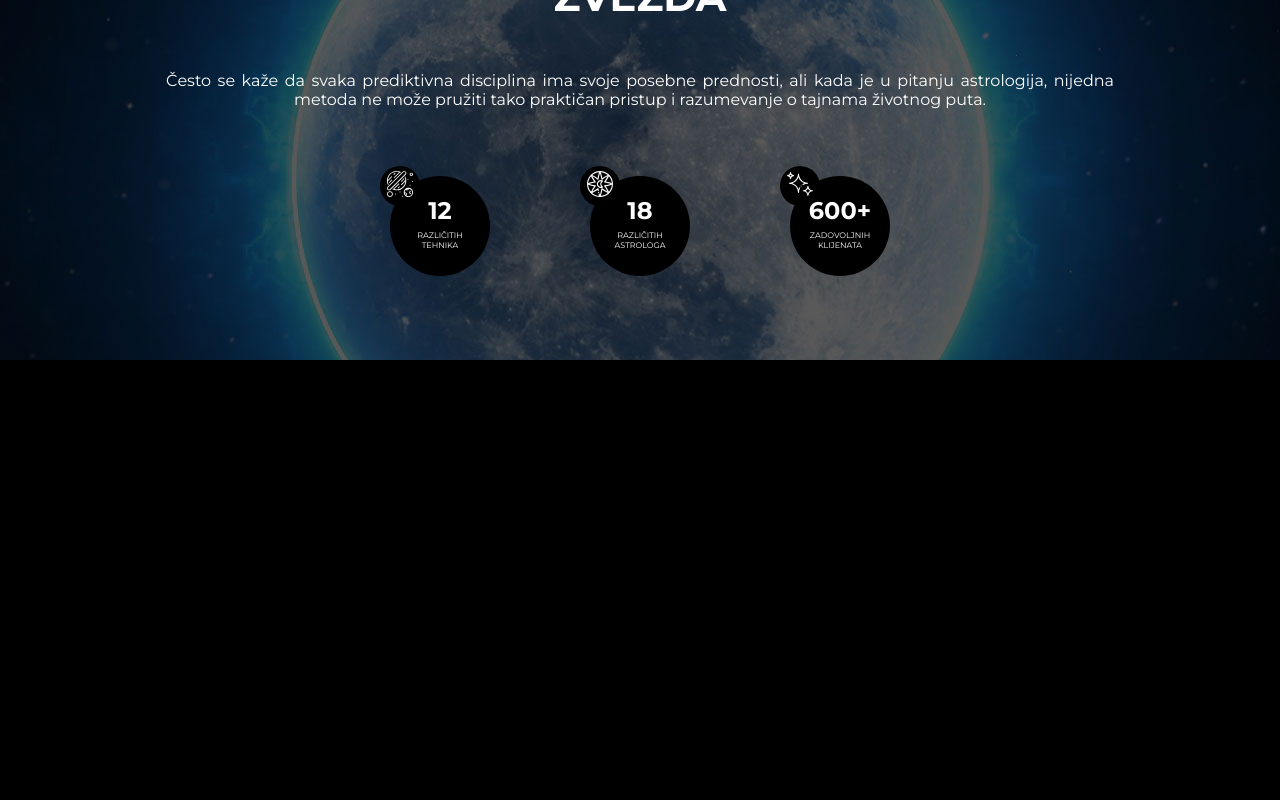
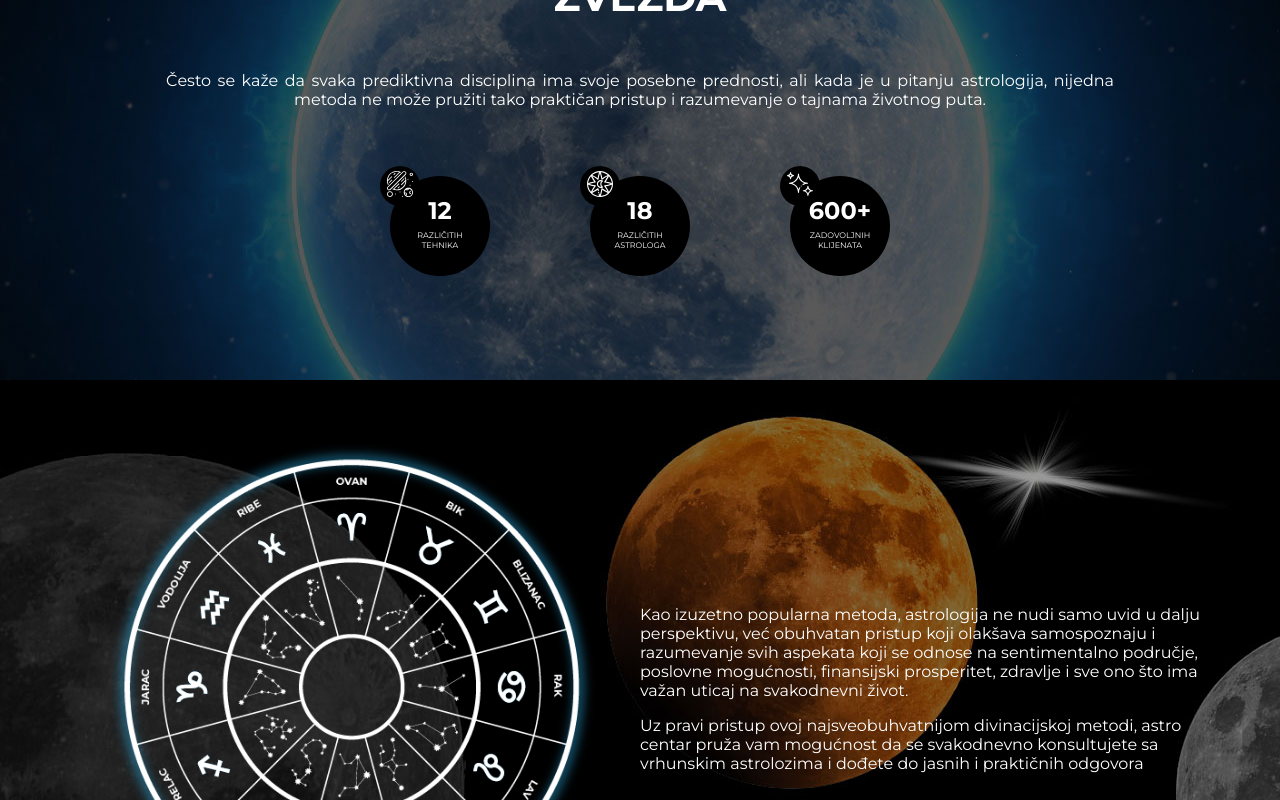
Before and after one commit to 1978milanbabic/astrologis, a React (Vite) app: page / in a window 1280 px wide. Shown: the part 360-1160 px from the top of the page. Built offline with nearby package versions, Linux system fonts and the light colour scheme.

Commit message:
[section planets] completed

```diff
--- a/src/app/scenes/Home/assets/Home.scss
+++ b/src/app/scenes/Home/assets/Home.scss
@@ -6,7 +6,6 @@
   min-height: 100%;
   background-color: $black;
   color: $white;
-  height: 5000px; // ***** temporary *****
 
   .header {
     background-image: url("../../../../../public/assets/pozadina1.jpg");
@@ -48,7 +47,8 @@
         background-color: rgba(255, 255, 255, 0.8);
       }
 
-    } // nav
+    }
+    // <- nav
 
     .nav-details {
       width: 100%;
@@ -74,7 +74,8 @@
         }
       }
 
-    } // .nav-details
+    }
+    // <- .nav-details
 
     header {
       text-align: center;
@@ -102,13 +103,14 @@
           padding-bottom: rem(1);
         }
       }
-    } // header
+    }
+    // <- header
 
     .stats {
       width: 90%;
       margin: 0 auto;
       text-align: center;
-      padding-bottom: rem(30);
+      padding-bottom: rem(50);
 
       .astat-cont {
         width: rem(100);
@@ -160,15 +162,66 @@
             margin: 0;
           }
         }
-      } // .astat-cont
-    } // .stats
+      }
+      // <- .astat-cont
+    }
+    // <- .stats
+  }
+  // <- .header
 
-  } // .header
+  main {
+    width: 100%;
+    overflow: hidden;
 
+    section.planets {
+      width: 100%;
+      height: rem(618);
+      overflow: hidden;
+      background-image: url("../../../../../public/assets/pozadina2.jpg");
+      background-size: rem(1920) auto;
+      background-position: top center;
+      background-repeat: no-repeat;
+      position: relative;
 
+      .planets-inner {
+        width: 90%;
+        max-width: 1400px;
+        height: 100%;
+        display: table;
+        margin: 0 auto;
+        table-layout: fixed;
 
+        .left, .right {
+          display: table-cell;
+          vertical-align: middle;
+          text-align: center;
+        }
+
+        .left {
+          img {
+            width: rem(579);
+            max-width: calc(100% - rem(50));
+          }
+        }
+
+        .right {
+          text-align: left;
+
+          p {
+            width: 100%;
+            max-width: 580px;
+          }
+        }
+
+      }
+    }
+    // <- planets
+
+  }
+  // <- main
 
 }
+// <- Home
 
 @media screen and (max-width: $mobile-size) {
   #home {
@@ -234,10 +287,57 @@
               margin: 0;
             }
           }
-        } // .astat-cont
-      } // .stats
+        }
+        // .astat-cont
+      }
+      // .stats
     }
+    // .header
+
+    main {
+      width: 100%;
+      overflow: hidden;
+
+      section.planets {
+        width: 100%;
+        height: auto;
+        background-size: cover;
+        background-position: center center;
+        padding-bottom: rem(50);
+
+        .planets-inner {
+          display: block;
+
+          .left, .right {
+            display: block;
+            width: 100%;
+          }
+
+          .left {
+            img {
+              width: rem(579);
+              max-width: 100%;
+            }
+          }
+
+          .right {
+            text-align: left;
+
+            p {
+              width: 100%;
+              max-width: 580px;
+            }
+          }
+
+        }
+      }
+      // <- planets
+
+    }
+
   }
+  // #home
+
 }
 
 // topo slide fix
--- /dev/null
+++ b/src/app/scenes/Home/components/Planets.js
@@ -0,0 +1,27 @@
+import React from 'react'
+
+// import images
+import signs from '../../../../../public/assets/horoskop.png'
+
+const Planets = props => {
+  return (
+    <section className='planets'>
+      <div className='planets-inner'>
+          <div className='left'>
+            <img alt='' src={signs} />
+          </div>
+          <div className='right'>
+            <p>Kao izuzetno popularna metoda, astrologija ne nudi samo uvid u dalju perspektivu,
+              već obuhvatan pristup koji olakšava samospoznaju i razumevanje svih aspekata
+              koji se odnose na sentimentalno područje, poslovne mogućnosti, finansijski prosperitet,
+              zdravlje i sve ono što ima važan uticaj na svakodnevni život.</p>
+            <p>Uz pravi pristup ovoj najsveobuhvatnijom divinacijskoj metodi, astro centar
+              pruža vam mogućnost da se svakodnevno konsultujete sa vrhunskim astrolozima
+              i dođete do jasnih i praktičnih odgovora</p>
+          </div>
+      </div>
+    </section>
+  )
+}
+
+export default Planets
--- a/src/app/scenes/Home/index.js
+++ b/src/app/scenes/Home/index.js
@@ -8,6 +8,7 @@ import './assets/Home.scss'
 // components
 import CallInfo from './components/CallInfo'
 import Stat from './components/Stat'
+import Planets from './components/Planets'
 
 // images
 import logo from '../../../../public/assets/logo.png'
@@ -137,9 +138,9 @@ const Home = () => {
         </div>
       </div>
       <main>
-        <section>
+        <Planets />
 
-        </section>
+
       </main>
     </div>
   )
```
